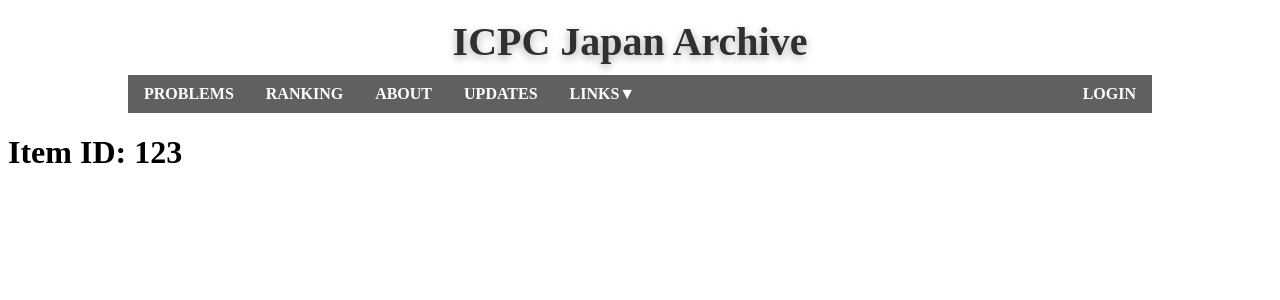
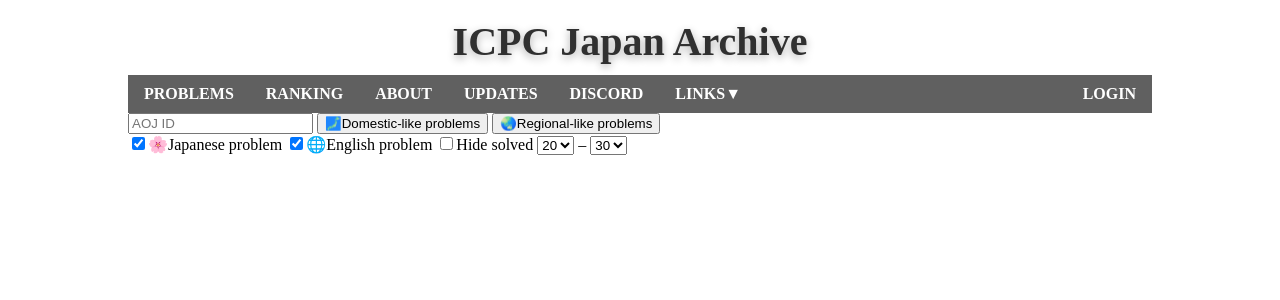
Before and after one commit to ir5/icpc-japan-problems, a FastAPI app: page / in a window 1280 px wide. Shown: the top 300 px of the page. Run offline with FastAPI, Linux system fonts and the light colour scheme.

Commit message:
preference proto

```diff
--- a/templates/common/navbar.html
+++ b/templates/common/navbar.html
@@ -8,6 +8,7 @@
   <li class="menu"><a>RANKING</a></li>
   <li class="menu"><a>ABOUT</a></li>
   <li class="menu"><a>UPDATES</a></li>
+  <li class="menu"><a>DISCORD</a></li>
   <li class="menu"><a>LINKS&#9660;</a></li>
   <li class="menu menu-right"><a>LOGIN</a></li>
 </ul>
--- a/templates/problems.html
+++ b/templates/problems.html
@@ -1,6 +1,8 @@
 {% include 'common/header.html' %}
 {% include 'common/navbar.html' %}
 
-<h1>Item ID: {{ id }}</h1>
+<div class="container">
+  {% include 'problems/preference.html' %}
+</div>
 
 {% include 'common/footer.html' %}
--- /dev/null
+++ b/templates/problems/preference.html
@@ -0,0 +1,30 @@
+<div>
+  <input class="aojid-input"
+         type="text"
+         placeholder="AOJ ID"
+         name="aoj_userid"
+         tabindex="66"
+         value="">
+  <button class="contest-type-switcher" type="button">&#x1f5fe;Domestic-like problems</button>
+  <button class="contest-type-switcher" type="button">&#x1f30f;Regional-like problems</button>
+  </div>
+<div>
+  <label>
+    <input type="checkbox" checked>&#x1f338;Japanese problem</input>
+  </label>
+  <label>
+    <input type="checkbox" checked>&#x1f310;English problem</input>
+  </label>
+  <label>
+    <input type="checkbox">Hide solved</input>
+  </label>
+  <label>
+    <select class="point-scope" name="point-lower">
+      <option selected>20</option>
+    </select>
+    &#x2012;
+    <select class="point-scope" name="point-lower">
+      <option selected>30</option>
+    </select>
+  </label>
+</div>
```
